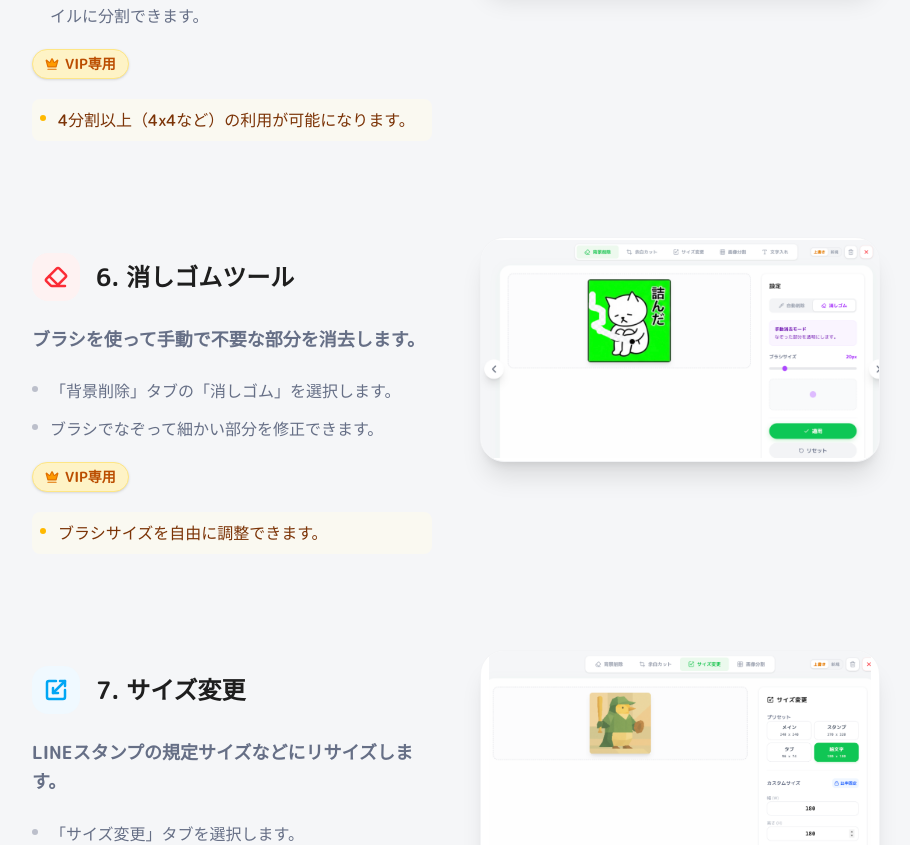
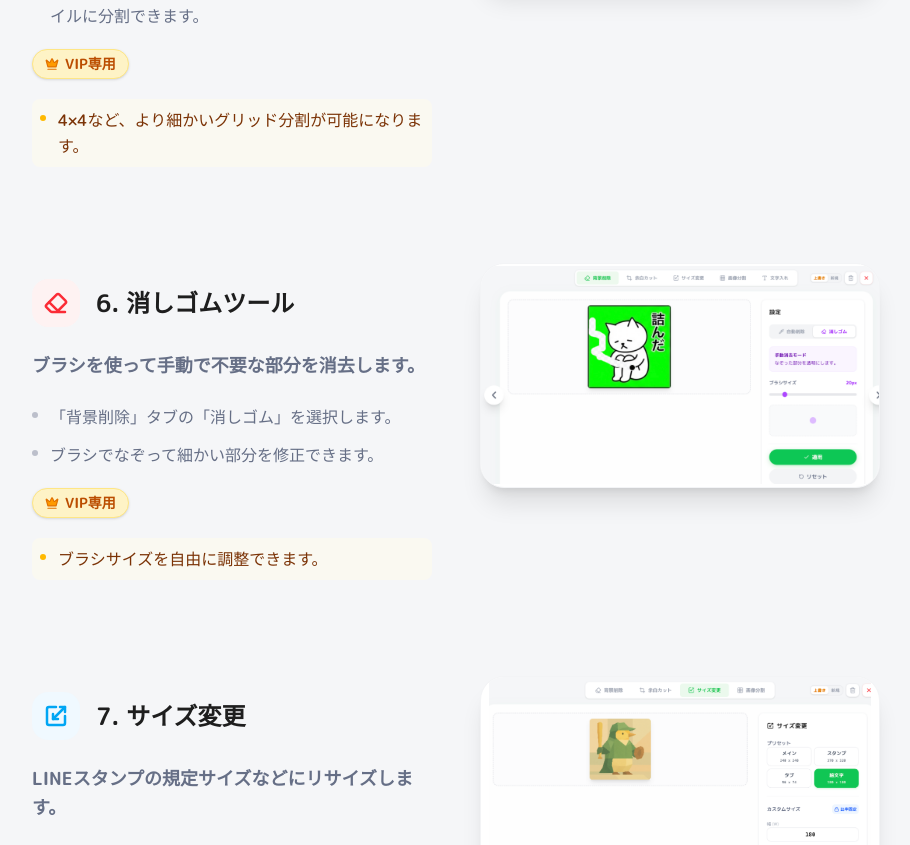
Before and after one commit to Lchiki-nl/Stamp-Image-Tools, a Next.js app: page /how-to-use in a window 1280 px wide. Shown: the part 2277-3122 px from the top of the page, without its empty margins (184-1094 px from the left). Built offline with nearby package versions, Linux system fonts and the light colour scheme; no server answers.

Commit message:
docs: READMEと利用手順のステップを更新

```diff
--- a/src/app/how-to-use/steps.ts
+++ b/src/app/how-to-use/steps.ts
@@ -66,7 +66,7 @@ export const steps = [
       "横（列数）と縦（行数）を指定します。",
       "複数のイラストを1枚にまとめた画像を、個別のファイルに分割できます。",
       "[SEP_VIP]",
-      "4分割以上（4x4など）の利用が可能になります。"
+      "4×4など、より細かいグリッド分割が可能になります。"
     ],
     color: "text-green-500",
     bg: "bg-green-50"
```
Also changed, not shown: 1 other file (tests, documents, lock files or other folders).
